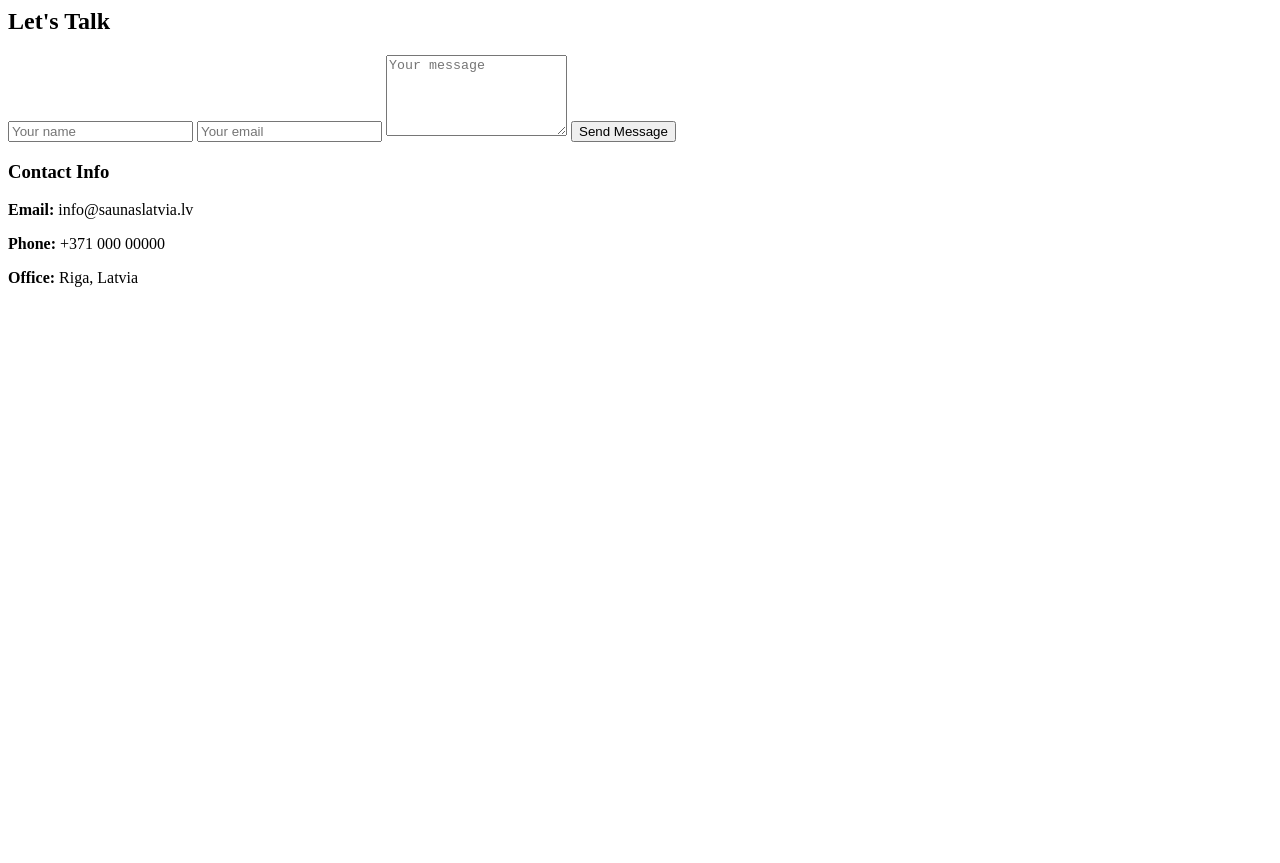
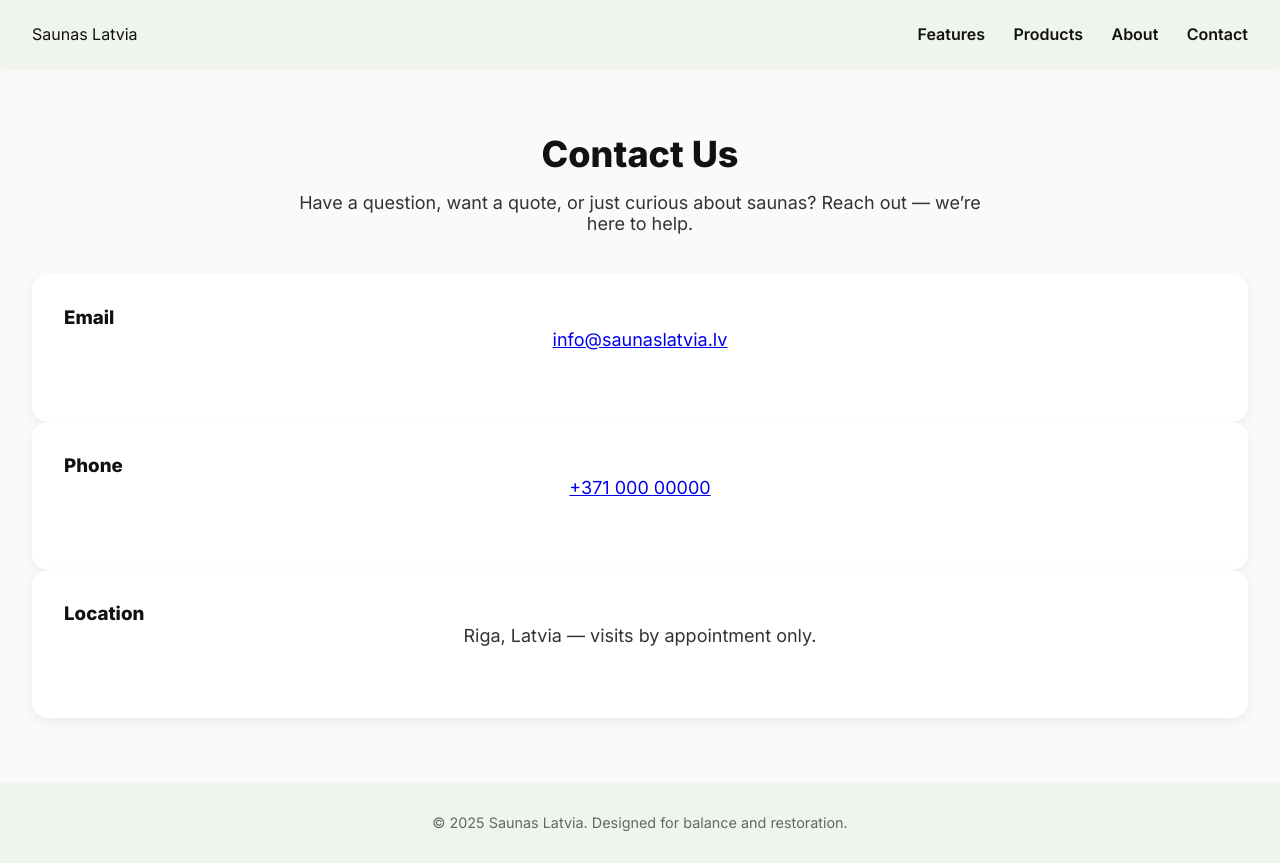
Before and after one commit to LukassMoon/sauna-website, a plain HTML site: page contact.html in a window 1280 px wide. Before the commit the page ends 800 px from the top, so only its background shows below. Drawn offline with Linux system fonts and the light colour scheme.

```diff
--- a/contact.html
+++ b/contact.html
@@ -1,19 +1,65 @@
-<section class="about fade-contrast">
-  <div class="container contact-grid">
-    <div class="contact-form">
-      <h2>Let's Talk</h2>
-      <form>
-        <input type="text" placeholder="Your name" required />
-        <input type="email" placeholder="Your email" required />
-        <textarea rows="5" placeholder="Your message" required></textarea>
-        <button class="cta" type="submit">Send Message</button>
-      </form>
+<!DOCTYPE html>
+<html lang="en">
+<head>
+  <meta charset="UTF-8" />
+  <meta name="viewport" content="width=device-width, initial-scale=1.0" />
+  <title>Contact | Saunas Latvia</title>
+  <meta name="description" content="Reach out to Saunas Latvia — we're here to help with any questions or orders." />
+  <link rel="stylesheet" href="css/style.css" />
+  <link href="https://fonts.googleapis.com/css2?family=Inter:wght@400;600;800&display=swap" rel="stylesheet">
+</head>
+<body>
+  <header>
+    <div class="logo">Saunas Latvia</div>
+    <nav>
+      <a href="index.html#features">Features</a>
+      <a href="products.html">Products</a>
+      <a href="about.html">About</a>
+      <a href="contact.html">Contact</a>
+    </nav>
+  </header>
+
+  <section class="about fade-contrast">
+    <div class="container">
+      <h2>Contact Us</h2>
+      <p>
+        Have a question, want a quote, or just curious about saunas? Reach out — we’re here to help.
+      </p>
+      <div class="features">
+        <div class="feature">
+          <h3>Email</h3>
+          <p><a href="mailto:info@saunaslatvia.lv">info@saunaslatvia.lv</a></p>
+        </div>
+        <div class="feature">
+          <h3>Phone</h3>
+          <p><a href="tel:+37100000000">+371 000 00000</a></p>
+        </div>
+        <div class="feature">
+          <h3>Location</h3>
+          <p>Riga, Latvia — visits by appointment only.</p>
+        </div>
+      </div>
     </div>
-    <div class="contact-info">
-      <h3>Contact Info</h3>
-      <p><strong>Email:</strong> info@saunaslatvia.lv</p>
-      <p><strong>Phone:</strong> +371 000 00000</p>
-      <p><strong>Office:</strong> Riga, Latvia</p>
-    </div>
-  </div>
-</section>
+  </section>
+
+  <footer>
+    <p>© 2025 Saunas Latvia. Designed for balance and restoration.</p>
+  </footer>
+
+  <button id="scrollTopBtn" onclick="scrollToTop()">Back to Top</button>
+  <script src="js/main.js"></script>
+  <script>
+    const observer = new IntersectionObserver((entries) => {
+      entries.forEach(entry => {
+        if (entry.isIntersecting) {
+          document.body.classList.add('fade-contrast');
+        } else {
+          document.body.classList.remove('fade-contrast');
+        }
+      });
+    }, { threshold: 0.3 });
+
+    observer.observe(document.querySelector('.about'));
+  </script>
+</body>
+</html>
```
Also changed, not shown: about.html (+56 -10 lines), css/style.css (+39 -4 lines), products.html (+53 -12 lines).
